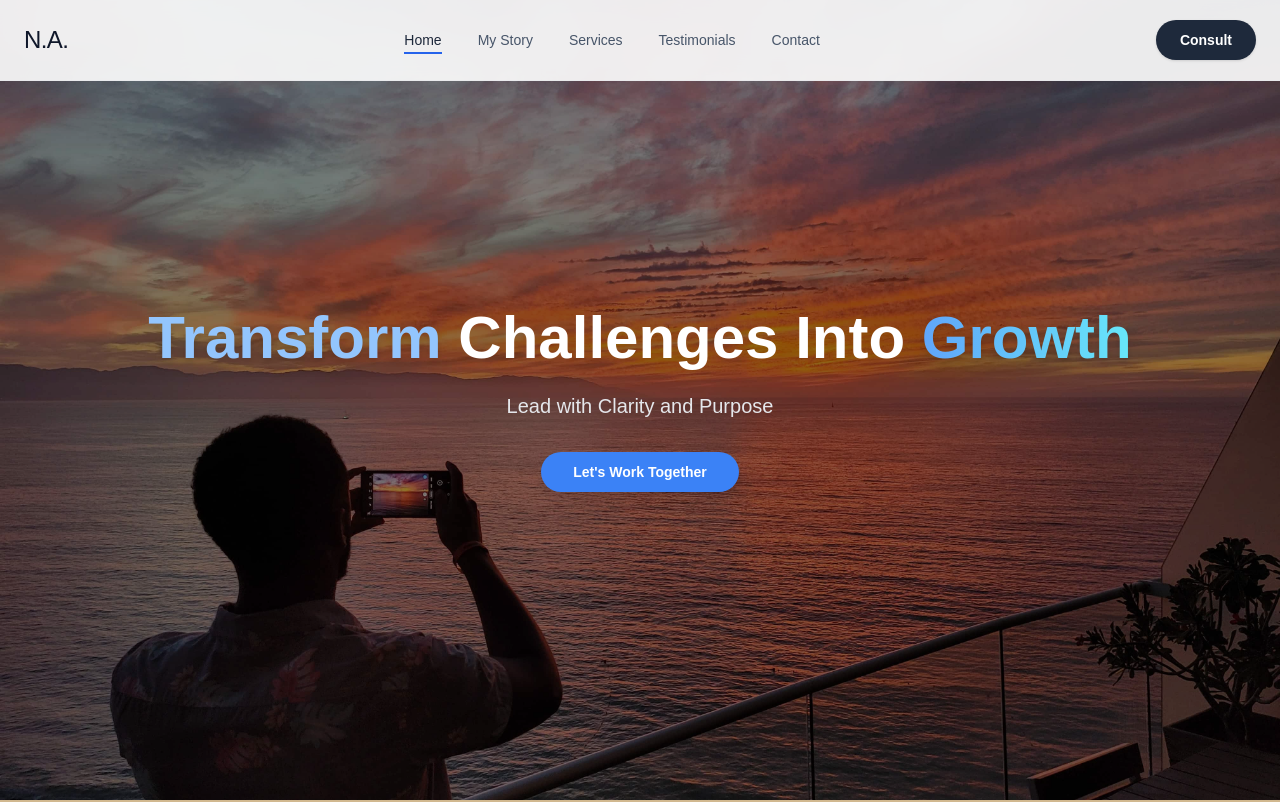
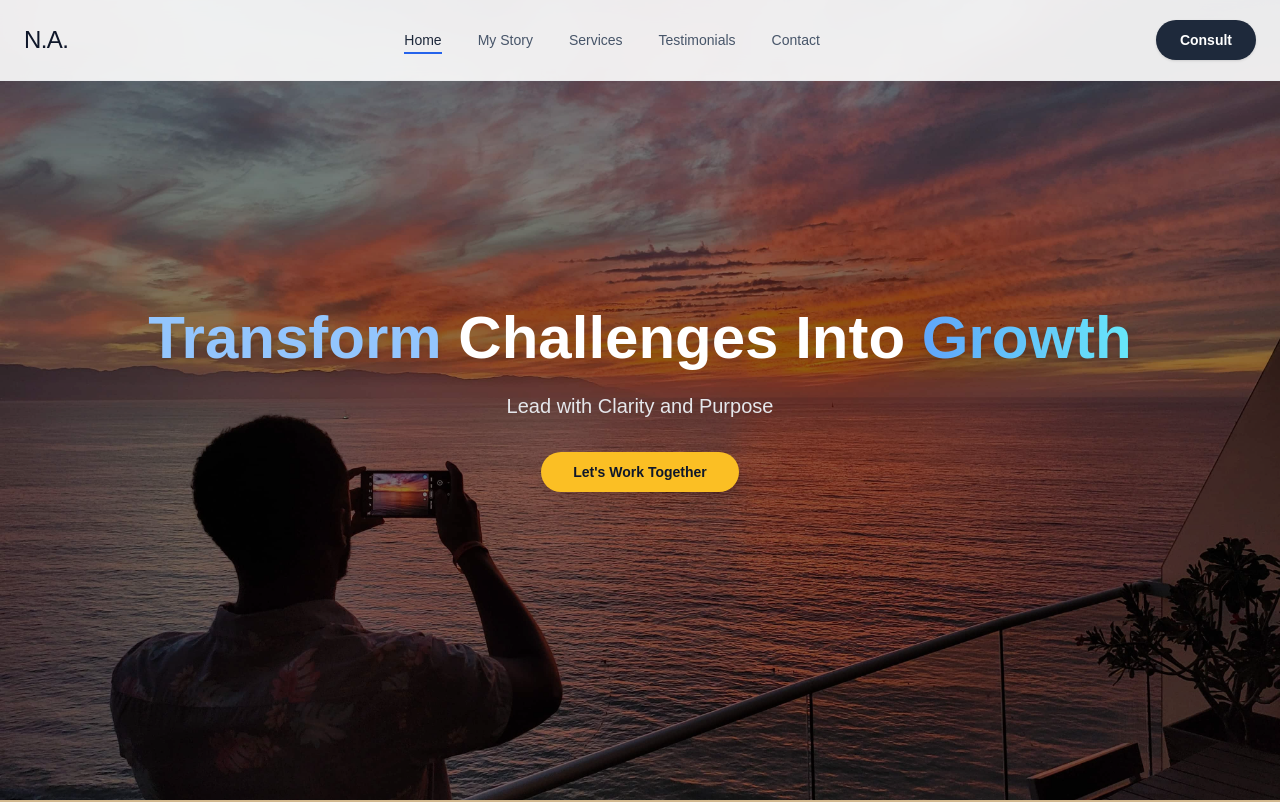
Before and after one commit to ammanabua/landing-na, a Next.js app: page / in a window 1280 px wide. Shown: the top 802 px of the page. Built offline with nearby package versions, Linux system fonts and the light colour scheme.

Commit message:
update cta in hero

```diff
--- a/src/components/Hero.tsx
+++ b/src/components/Hero.tsx
@@ -68,7 +68,7 @@ const Hero = () => {
               variants={itemVariants}
               whileHover={{ scale: 1.05 }}
               whileTap={{ scale: 0.98 }}>
-              <Button variant="default" size="lg" className='mt-8 bg-blue-500 hover:bg-cyan-500 text-white font-semibold shadow-lg hover:shadow-xl transition-shadow rounded-full'>
+              <Button variant="default" size="lg" className='mt-8 bg-amber-400 hover:bg-amber-500 hover:bg-orange-600 hover:text-white text-slate-900 font-semibold shadow-lg hover:shadow-xl transition-shadow rounded-full'>
                   Let&apos;s Work Together
               </Button>
             </motion.div>
```
